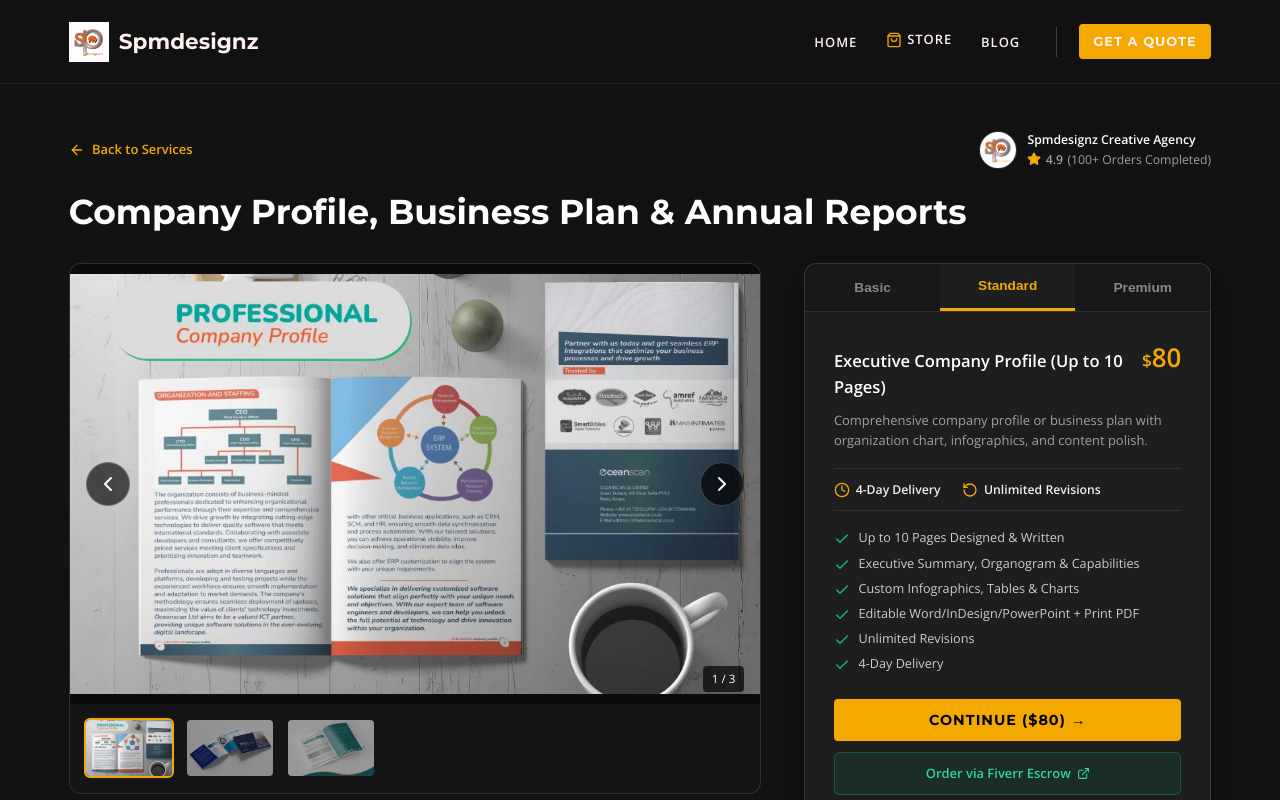
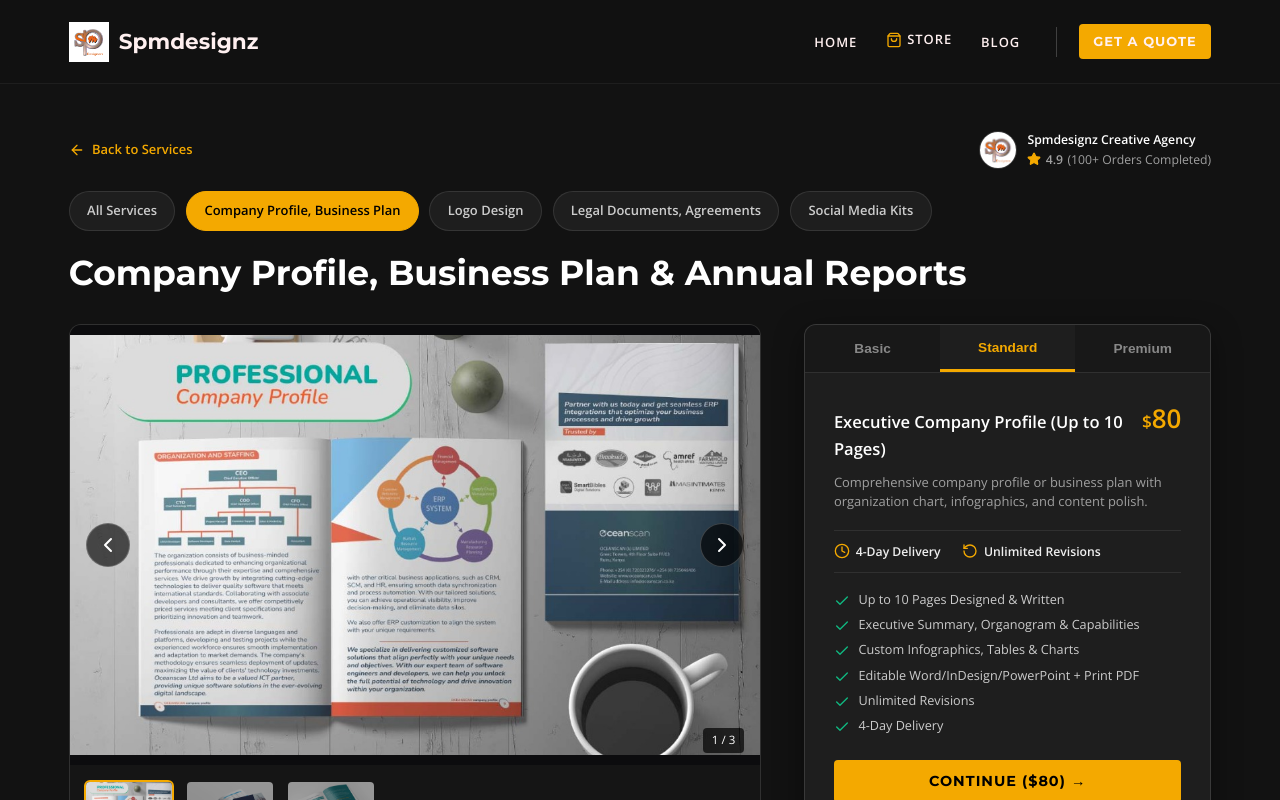
Before and after one commit to MucheruElijah/spmdesignz-website, a React (Vite) app: page /service/company-profile in a window 1280 px wide. Shown: the top 800 px of the page. Built offline with nearby package versions, Linux system fonts and the light colour scheme.

Commit message:
Fix asset paths

```diff
--- a/src/pages/ServiceDetail.jsx
+++ b/src/pages/ServiceDetail.jsx
@@ -91,6 +91,22 @@ function ServiceDetail() {
               </span>
             </div>
           </div>
+        </div>
+
+        {/* Quick Service Switcher Bar */}
+        <div className="store-filter-bar service-filter-bar" style={{ justifyContent: 'flex-start', marginBottom: '1.5rem' }}>
+          <Link to="/store" className="filter-pill">
+            All Services
+          </Link>
+          {servicesData.map(s => (
+            <Link
+              key={s.id}
+              to={`/service/${s.id}`}
+              className={`filter-pill ${s.id === service.id ? 'active' : ''}`}
+            >
+              {s.title.split('&')[0].trim()}
+            </Link>
+          ))}
         </div>
 
         {/* Page Title */}
--- a/src/pages/Store.css
+++ b/src/pages/Store.css
@@ -56,6 +56,10 @@
   font-size: 0.9rem;
   font-weight: 600;
   cursor: pointer;
+  text-decoration: none;
+  display: inline-flex;
+  align-items: center;
+  justify-content: center;
   transition: all 0.2s ease;
 }
 
--- a/src/pages/Store.jsx
+++ b/src/pages/Store.jsx
@@ -1,16 +1,10 @@
-import React, { useState } from 'react';
+import React from 'react';
 import { Link } from 'react-router-dom';
 import { servicesData } from '../data/services';
-import { Star, ArrowRight, Shield, Zap, MessageSquare, Sparkles, ExternalLink, Clock, Layers } from 'lucide-react';
+import { Star, ArrowRight, Shield, Zap, MessageSquare, Sparkles, ExternalLink, Layers } from 'lucide-react';
 import './Store.css';
 
 function Store() {
-  const [activeCategory, setActiveCategory] = useState('all');
-
-  const filteredServices = activeCategory === 'all'
-    ? servicesData
-    : servicesData.filter(s => s.id === activeCategory);
-
   return (
     <main className="store-page">
       {/* Hero Section */}
@@ -24,22 +18,19 @@ function Store() {
             Browse our top-rated design services, compare Basic, Standard &amp; Premium packages, and get your project delivered on time with a live countdown timer.
           </p>
 
-          {/* Filter Pills */}
+          {/* Quick Navigation Pills */}
           <div className="store-filter-bar">
-            <button
-              className={`filter-pill ${activeCategory === 'all' ? 'active' : ''}`}
-              onClick={() => setActiveCategory('all')}
-            >
+            <Link to="/store" className="filter-pill active">
               All Services
-            </button>
+            </Link>
             {servicesData.map(s => (
-              <button
+              <Link
                 key={s.id}
-                className={`filter-pill ${activeCategory === s.id ? 'active' : ''}`}
-                onClick={() => setActiveCategory(s.id)}
+                to={`/service/${s.id}`}
+                className="filter-pill"
               >
                 {s.title.split('&')[0].trim()}
-              </button>
+              </Link>
             ))}
           </div>
         </div>
@@ -48,7 +39,7 @@ function Store() {
       {/* Gigs Catalog Grid */}
       <section className="store-grid-section container">
         <div className="gig-catalog-grid">
-          {filteredServices.map(service => {
+          {servicesData.map(service => {
             const minPrice = service.packages?.basic?.price || 25;
             const primaryImage = service.portfolioImages?.[0] || '/portfolio_company_profile_oceanscan.jpg';
 
@@ -110,7 +101,7 @@ function Store() {
                         View Packages <ArrowRight size={15} />
                       </Link>
                       <a
-                        href={service.fiverrUrl || 'https://www.fiverr.com/s/rEV65Gy'}
+                        href={service.fiverrUrl || 'https://www.fiverr.com/spmdesignz/write-and-design-your-company-profile'}
                         target="_blank"
                         rel="noopener noreferrer"
                         className="btn-gig-fiverr"
```
